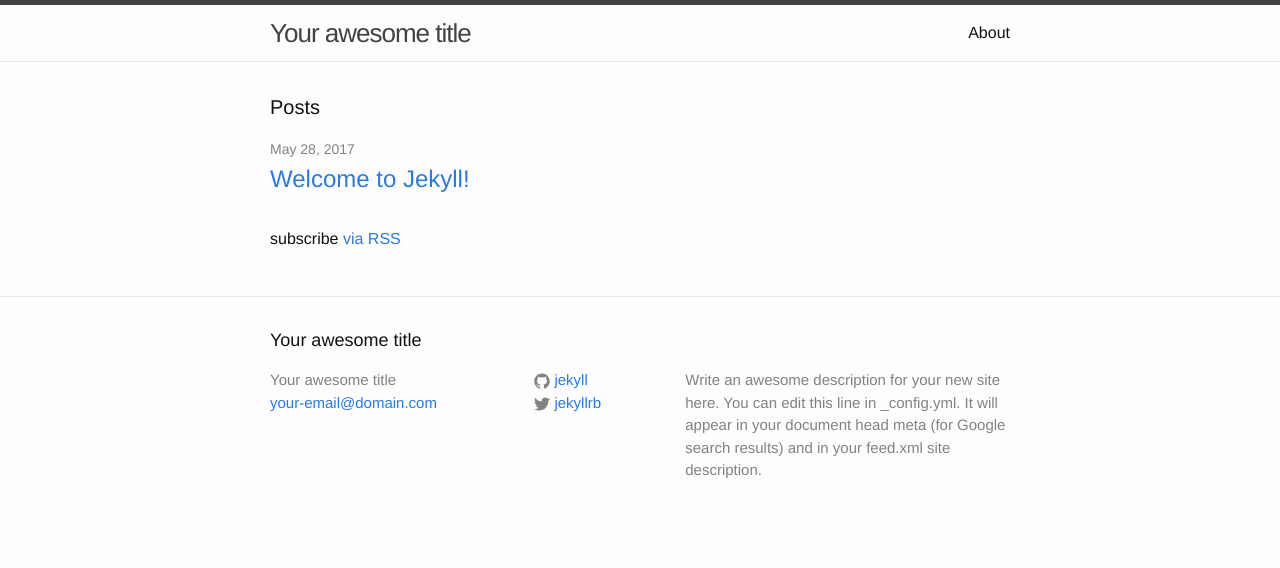
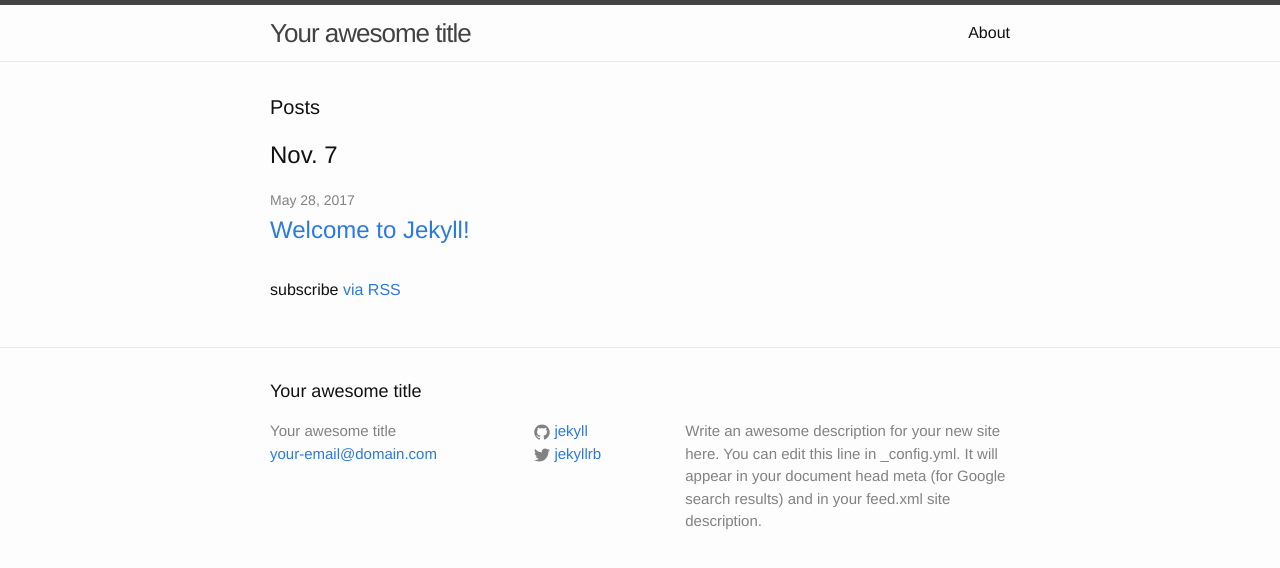
Before and after one commit to jadstewart/jadstewart.github.io, a Jekyll site: the page built from index.html, in a window 1280 px wide. Shown: the top 568 px of the page. Built offline with Jekyll 4.4.1, drawn with Linux system fonts in a browser that asks for light colours.

Commit message:
Update index.html

```diff
--- a/index.html
+++ b/index.html
@@ -5,7 +5,7 @@ layout: default
 <div class="home">
 
   <h1 class="page-heading">Posts</h1>
-
+  <h2>Nov. 7</h2>
   <ul class="post-list">
     {% for post in site.posts %}
       <li>
```
